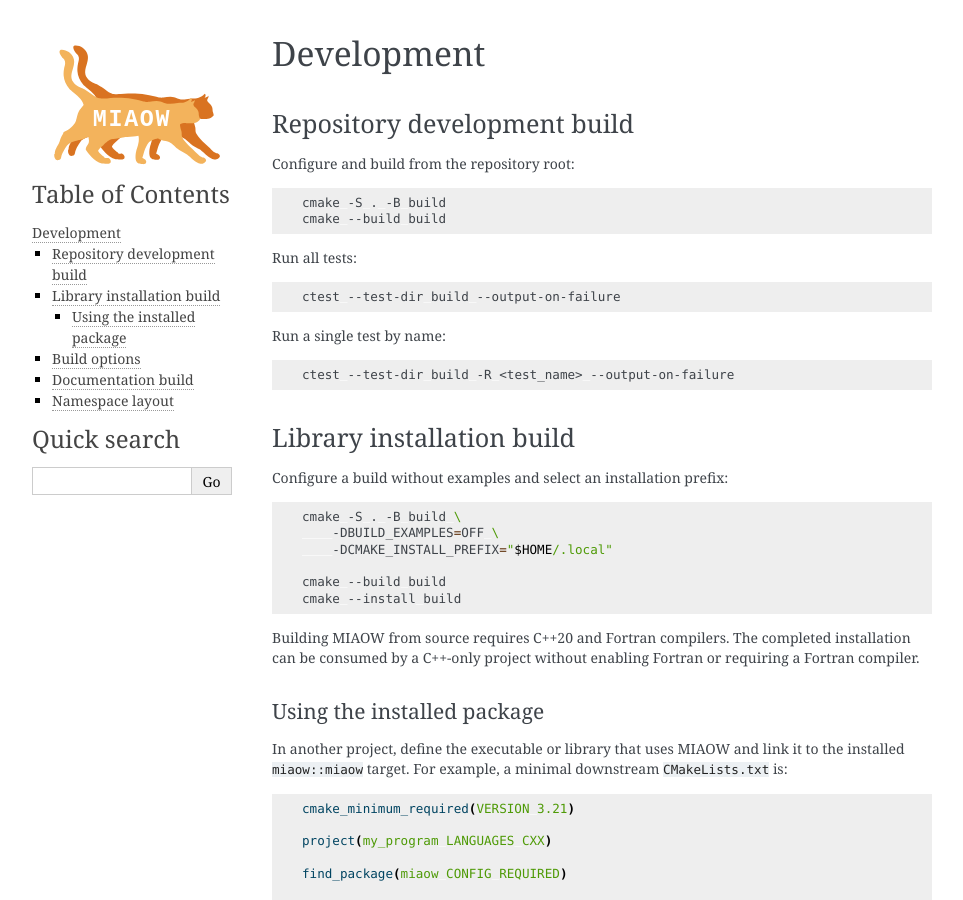
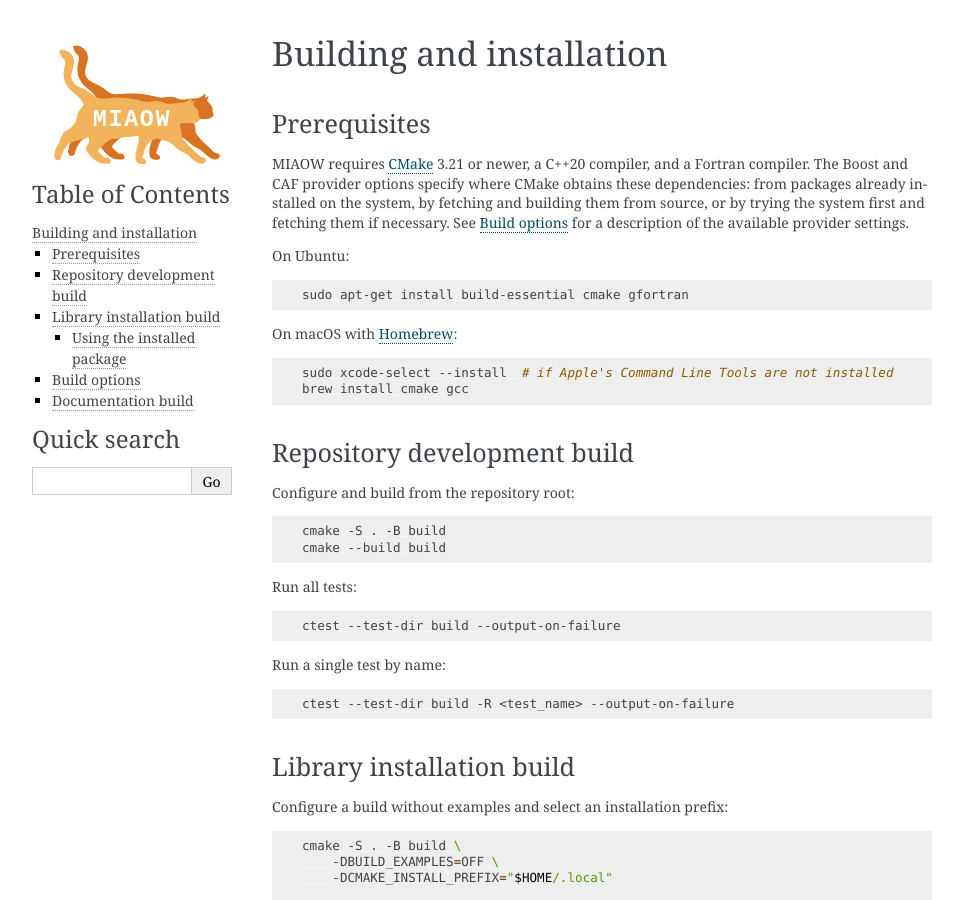
Before and after one commit to uofs-simlab/miaow-framework, a Sphinx documentation site: the page built from docs/building.rst, in a window 1280 px wide and 900 px high. Shown: the whole window, without its empty margins (148-1111 px from the left). Built offline with Sphinx 7.4.7, drawn with Linux system fonts in a browser that asks for light colours; the version number could not be read and is left out; some of the changed text lies outside the part shown.

Commit message:
rename development docs to building/installation

```diff
--- a/docs/development.rst
+++ b/docs/building.rst
@@ -1,5 +1,23 @@
-Development
-===========
+Building and installation
+=========================
+
+Prerequisites
+-------------
+
+MIAOW requires `CMake <https://cmake.org/>`_ 3.21 or newer, a C++20 compiler, and a Fortran compiler. The Boost and CAF provider options specify where CMake obtains these dependencies: from packages already installed on the system, by fetching and building them from source, or by trying the system first and fetching them if necessary. See :ref:`build-options` for a description of the available provider settings.
+
+On Ubuntu:
+
+.. code-block:: sh
+
+   sudo apt-get install build-essential cmake gfortran
+
+On macOS with `Homebrew <https://brew.sh/>`_:
+
+.. code-block:: sh
+
+   sudo xcode-select --install  # if Apple's Command Line Tools are not installed
+   brew install cmake gcc
 
 Repository development build
 ----------------------------
@@ -133,12 +151,3 @@ Build the docs from a dedicated Python environment:
    docs/.venv/bin/sphinx-build -E -n -b html -d docs/_build/doctrees docs docs/_build/html
 
 The generated HTML entry point is ``docs/_build/html/index.html``.
-
-Namespace layout
-----------------
-
-- Public API: ``miaow``
-- Core internals: ``miaow::core``
-- BMI internals: ``miaow::bmi``
-- Internal I/O helpers: ``miaow::io``
-- The external `BMI C++ API <https://github.com/csdms/bmi-cxx/tree/master>`_ is available through the ``miaow::bmi_api = ::bmi`` alias.
--- a/docs/index.rst
+++ b/docs/index.rst
@@ -14,7 +14,7 @@ Documentation
    architecture
    bmi
    examples
-   development
+   building
    api
 
 Contributing
```
Also changed, not shown: README.md (+2 -2 lines).
